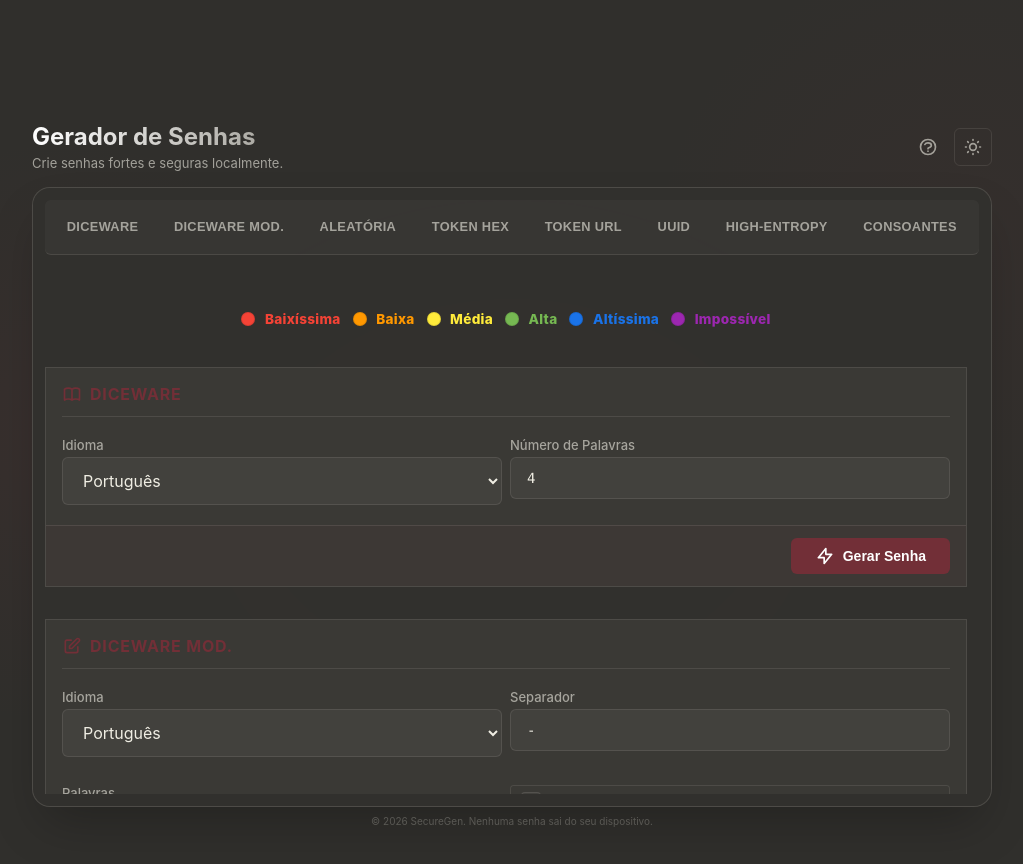
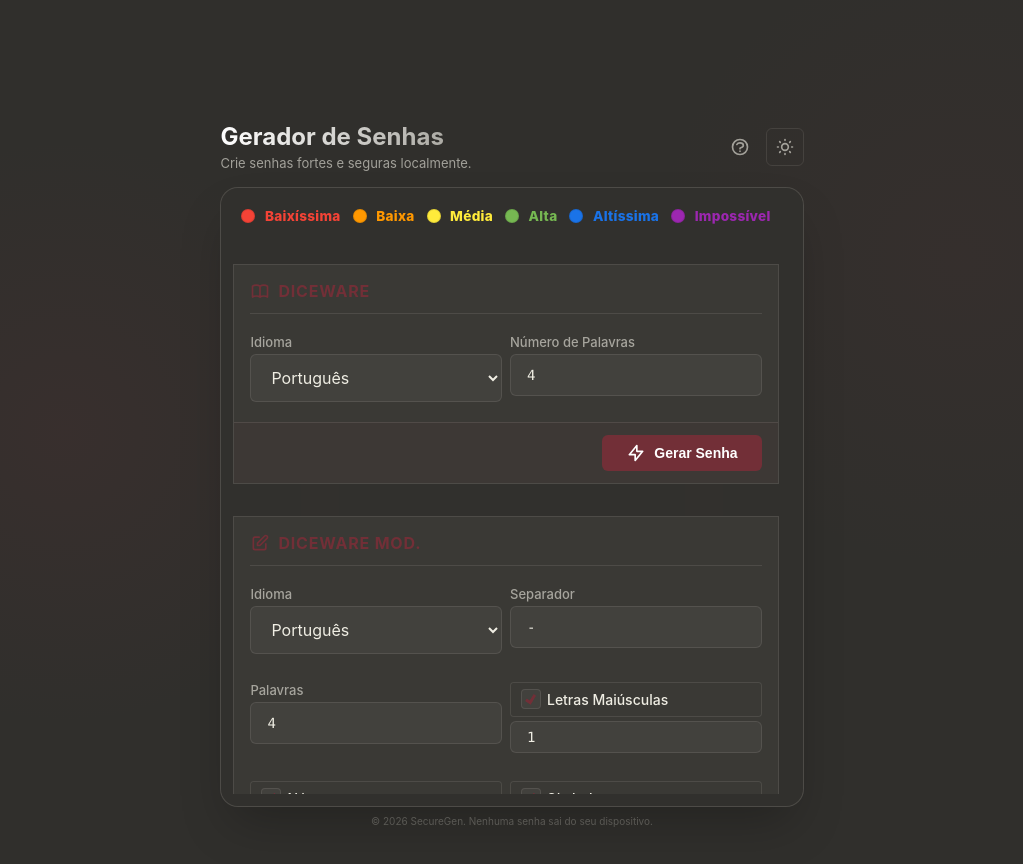
Before and after one commit to luizggfonseca/gerador_senhas, a React (Vite) app in the folder frontend/: page / in a window 1280 px wide. Shown: the whole page, without its empty margins (128-1151 px from the left). Built offline with nearby package versions, Linux system fonts and the light colour scheme.

Commit message:
style: remover barra de navegação superior para design minimalista

```diff
--- a/frontend/src/components/Generator.jsx
+++ b/frontend/src/components/Generator.jsx
@@ -56,30 +56,6 @@ export default function Generator() {
     const [pendingSectionId, setPendingSectionId] = useState(null);
     const scrollContainerRef = useRef(null);
 
-    // Navigation Links Data
-    const navLinks = [
-        { id: 'diceware-pure', label: 'Diceware' },
-        { id: 'diceware-mod', label: 'Diceware Mod.' },
-        { id: 'random-classic', label: 'Aleatória' },
-        { id: 'token-hex', label: 'Token Hex' },
-        { id: 'token-url', label: 'Token URL' },
-        { id: 'uuid', label: 'UUID' },
-        { id: 'high-entropy', label: 'High-Entropy' },
-        { id: 'consonants', label: 'Consoantes' },
-        { id: 'proton-style', label: 'Proton' },
-        { id: 'pin', label: 'PIN' },
-        { id: 'ulid', label: 'ULID' },
-        { id: 'nanoid', label: 'NanoID' },
-        { id: 'fips-181', label: 'Fonética' },
-        { id: 'bubble-babble', label: 'Bubble' }
-    ];
-
-    const scrollToSection = (id) => {
-        const element = document.getElementById(id);
-        if (element) {
-            element.scrollIntoView({ behavior: 'smooth', block: 'start' });
-        }
-    };
 
     // States for each section
     const [dicewareTrad, setDicewareTrad] = useState({ language: 'português', num_words: 4 });
@@ -165,14 +141,6 @@ export default function Generator() {
 
     return (
         <div className="generator-layout">
-            {/* Navigation Bar */}
-            <nav className="dashboard-nav">
-                {navLinks.map(link => (
-                    <button key={link.id} onClick={() => scrollToSection(link.id)} className="nav-link">
-                        {link.label}
-                    </button>
-                ))}
-            </nav>
 
             <div className="generator-main" ref={scrollContainerRef}>
                 {/* Entropy Legend */}
```
Also changed, not shown: 1 other file (tests, documents, lock files or other folders).
